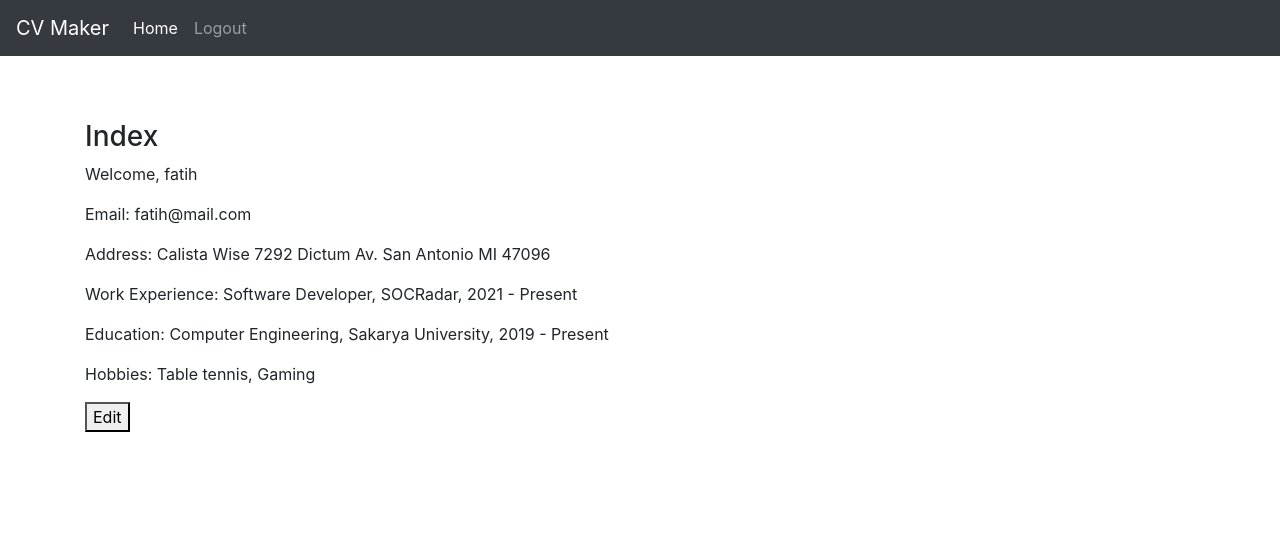
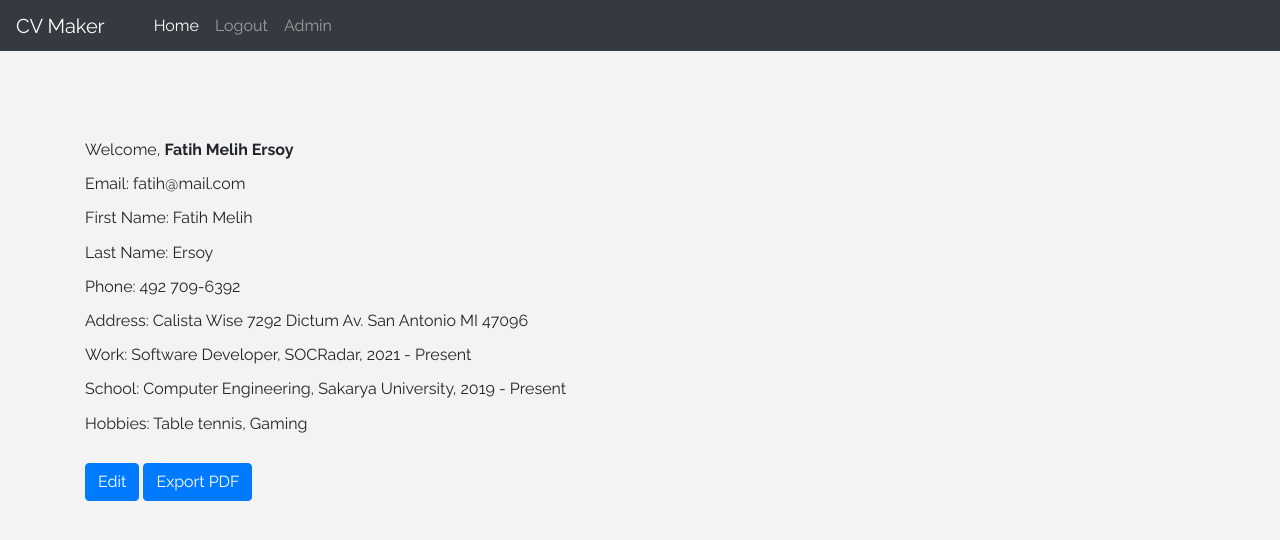
Before and after one commit to f4tih35/cv-maker, a Flask app: page / in a window 1280 px wide. Shown: the top 540 px of the page. Run offline with Flask 2, Linux system fonts and the light colour scheme; a user stored in the database is signed in; some libraries are stand-ins or nearby versions.

Commit message:
improvements added
- form improvement
- user improvement
- password hashing with bcrypt
- ui improvement

```diff
--- a/cvmaker/__init__.py
+++ b/cvmaker/__init__.py
@@ -3,7 +3,7 @@ from flask_sqlalchemy import SQLAlchemy
 from flask_admin import Admin, AdminIndexView
 from flask_admin.contrib.sqla import ModelView
 from flask_login import LoginManager, current_user
-
+from flask_bcrypt import Bcrypt
 from os import environ
 import redis
 
@@ -12,7 +12,7 @@ app = Flask(__name__)
 app.config['SECRET_KEY'] = 'mysecretkey'
 app.config['SQLALCHEMY_DATABASE_URI'] = 'sqlite:///test.db'
 db = SQLAlchemy(app)
-
+bcrypt = Bcrypt(app)
 login_manager = LoginManager(app)
 login_manager.login_view = "login"
 from cvmaker.models import User
--- a/cvmaker/forms.py
+++ b/cvmaker/forms.py
@@ -1,5 +1,5 @@
 from flask_wtf import FlaskForm
-from wtforms import StringField, PasswordField, SubmitField
+from wtforms import StringField, PasswordField, SubmitField, DateTimeField
 from wtforms.validators import DataRequired, Length, Email
 
 class RegisterForm(FlaskForm):
@@ -14,6 +14,9 @@ class LoginForm(FlaskForm):
     submit = SubmitField('Sign In')
 
 class WelcomeForm(FlaskForm):
+    firstname = StringField('First Name')
+    lastname = StringField('Last Name')
+    phone = StringField('Address')
     address = StringField('Address')
     work = StringField('Job')
     school = StringField('School')
@@ -23,8 +26,12 @@ class WelcomeForm(FlaskForm):
 class EditForm(FlaskForm):
     username = StringField('Username',validators=[DataRequired(), Length(min=2,max=20)])
     email  = StringField('Email',validators=[DataRequired(), Email()])
+    firstname = StringField('First Name')
+    lastname = StringField('Last Name')
+    phone = StringField('Address')
     address = StringField('Address')
+    dateofbirth = DateTimeField('DateOfBirth')
     work = StringField('Job')
     school = StringField('School')
     hobbies = StringField('Hobbies')
-    submit = SubmitField('Continue')
+    submit = SubmitField('Edit')
--- a/cvmaker/models.py
+++ b/cvmaker/models.py
@@ -1,6 +1,7 @@
 from cvmaker import db, login_manager
 from flask_login import UserMixin
 import json
+from datetime import datetime
 
 @login_manager.user_loader
 def load_user(user_id):
@@ -11,7 +12,11 @@ class User(UserMixin, db.Model):
     username = db.Column(db.String(30),nullable=False)
     email = db.Column(db.String(50), unique=True, nullable=False)
     password = db.Column(db.String(30),nullable=False)
+    firstname = db.Column(db.String(30),nullable=True)
+    lastname = db.Column(db.String(30),nullable=True)
+    phone = db.Column(db.String(100),nullable=True)
     address = db.Column(db.String(100),nullable=True)
+    dateofbirth = db.Column(db.DateTime, nullable = True)
     work = db.Column(db.String(100),nullable=True)
     school = db.Column(db.String(100),nullable=True)
     hobbies = db.Column(db.String(100),nullable=True)
--- a/cvmaker/routes.py
+++ b/cvmaker/routes.py
@@ -6,6 +6,7 @@ from flask_login import login_required, login_user, logout_user, current_user
 import json
 import pdfkit
 from flask_weasyprint import render_pdf
+from . import bcrypt
 
 
 @app.route('/',methods=['GET','POST'])
@@ -16,6 +17,9 @@ def index():
     if form.validate_on_submit():
         current_user.username = form.username.data
         current_user.email = form.email.data
+        current_user.firstname = form.firstname.data
+        current_user.lastname = form.lastname.data
+        current_user.phone = form.phone.data
         current_user.address = form.address.data
         current_user.work = form.work.data
         current_user.school = form.school.data
@@ -31,7 +35,7 @@ def login():
     form = LoginForm()
     if form.validate_on_submit():
         user = User.query.filter_by(email=form.email.data).first()
-        if user and user.password == form.password.data:
+        if user and bcrypt.check_password_hash(user.password, form.password.data):
             login_user(user)
             flash(f'{form.email.data} logged in', 'success')
             return redirect(url_for('welcome'))
@@ -45,9 +49,13 @@ def welcome():
     if current_user.welcome == False:
         form = WelcomeForm()
         if form.validate_on_submit():
+            current_user.firstname = form.firstname.data
+            current_user.lastname = form.lastname.data
+            current_user.address = form.address.data
+            current_user.phone = form.phone.data
+            current_user.hobbies = form.hobbies.data
             current_user.work = form.work.data
             current_user.school = form.school.data
-            current_user.hobbies = form.hobbies.data
             current_user.welcome = True
             db.session.add(current_user)
             db.session.commit()
@@ -62,7 +70,8 @@ def register():
         return redirect(url_for('index'))
     form = RegisterForm()
     if form.validate_on_submit():
-        user = User(username=form.username.data, email=form.email.data, password=form.password.data)
+        pw_hash = bcrypt.generate_password_hash(form.password.data)
+        user = User(username=form.username.data, email=form.email.data, password=pw_hash)
         db.session.add(user)
         db.session.commit()
         flash(f'{form.username.data} account created', 'success')
@@ -79,8 +88,7 @@ from weasyprint import HTML
 
 @app.route('/getpdf')
 @login_required
-def function():
-    # HTML(string=render_template('resume.html')).write_pdf("report.pdf")
-    # return ("itworked")
+def getpdf():
     html = render_template('resume.html')
+    #return render_template('resume.html', title='Register')
     return render_pdf(HTML(string=html))
--- a/cvmaker/static/index.js
+++ b/cvmaker/static/index.js
@@ -1,11 +1,19 @@
 var form_elements = document.getElementsByClassName('form-element');
 var info_elements = document.getElementsByClassName('info-element');
+var editbtn = document.getElementById('editbtn');
+var pdfbtn = document.getElementById('pdfbtn');
+var backbtn = document.getElementById('backbtn');
+
+backbtn.style.display = 'none';
 
 for(var i = 0;i<form_elements.length;i++){
     form_elements[i].style.display = 'none';
 }
 
 const showForm = () => {
+    editbtn.style.display = 'none';
+    pdfbtn.style.display = 'none';
+    backbtn.style.display = 'block';
     for(var i = 0;i<form_elements.length;i++){
         form_elements[i].style.display = 'block';
     }
@@ -13,3 +21,7 @@ const showForm = () => {
         info_elements[i].style.display = 'none';
     }
 }
+
+function delback(){
+    backbtn.style.display = 'none';
+}
--- /dev/null
+++ b/cvmaker/static/layout.css
@@ -0,0 +1,192 @@
+    /* Reset */
+    @import url("https://fonts.googleapis.com/css?family=Raleway:400,700&display=swap");
+    :root {
+      font-size: 16px;
+    }
+
+    html {
+      box-sizing: border-box;
+    }
+
+    *, ::before, ::after {
+      box-sizing: inherit;
+    }
+
+    html, body {
+      margin: 0;
+      padding: 0;
+    }
+
+    body {
+      font-family: sans-serif;
+    }
+
+    header, nav, main, section, article, aside, time, footer {
+      display: block;
+    }
+
+    h1, h2, h3, h4, h5, h6, p {
+      margin: 0 0 15px;
+      padding: 0;
+    }
+
+    h1 {
+      font-size: 2rem;
+    }
+
+    h2 {
+      font-size: 1.75rem;
+    }
+
+    h3 {
+      font-size: 1.5rem;
+    }
+
+    h4 {
+      font-size: 1.25rem;
+    }
+
+    h5 {
+      font-size: 1rem;
+    }
+
+    h6 {
+      font-size: 0.75rem;
+    }
+
+    img {
+      max-width: 100%;
+    }
+
+    form {
+      margin-bottom: 15px;
+    }
+
+    form fieldset {
+      margin: 0;
+      padding: 0;
+      min-width: auto;
+      border: none;
+      min-inline-size: 100%;
+    }
+
+    form fieldset legend {
+      margin: 0;
+      padding: 0;
+      font-size: 0;
+      border: none;
+      visibility: hidden;
+    }
+
+    label {
+      display: inline-block;
+      margin-bottom: 5px;
+    }
+
+    input,
+    textarea,
+    select,
+    button {
+      display: block;
+      margin-bottom: 15px;
+      padding: 5px 10px;
+      width: 100%;
+      font: inherit;
+    }
+
+    input[type=submit],
+    input[type=button],
+    input[type=reset],
+    input[type=checkbox],
+    input[type=radio],
+    button {
+      display: inline-block;
+      width: auto;
+    }
+
+    ul, ol {
+      margin: 0 0 15px 25px;
+      padding: 0;
+    }
+
+    ul li, ol li {
+      margin: 0;
+      padding: 0;
+    }
+
+    /*
+        Styles
+    */
+    body {
+      padding: 20px;
+      font-family: "Raleway", sans-serif;
+      line-height: 1.2;
+      background-color: #f3f3f3;
+    }
+
+    h1 {
+      padding-bottom: 10px;
+      font-weight: 400;
+    }
+
+    button {
+      padding: 10px 15px;
+      color: #ffffff;
+      background-color: #007bff;
+      border: 0;
+      cursor: pointer;
+    }
+
+    .wrapper {
+      margin: 0 auto;
+      width: 100%;
+      max-width: 960px;
+    }
+
+    .text-right {
+      text-align: right;
+    }
+
+    .form-wizard {
+      padding: 40px 50px;
+      background-color: #ffffff;
+      box-shadow: 0 5px 25px -5px rgba(0, 0, 0, 0.1);
+    }
+
+    .step {
+      display: none;
+    }
+
+    .step.is-active {
+      display: block;
+    }
+
+    .input-group {
+      padding-bottom: 10px;
+    }
+
+    .input-group.has-error .form-control {
+      border-color: #ff3355;
+    }
+
+    .form-control {
+      padding: 10px 15px;
+      border: 1px solid #777777;
+    }
+
+    .btn-prev {
+      display: none;
+    }
+
+    .btn-prev.is-active {
+      display: inline-block;
+    }
+
+    .progress-bar {
+      margin-bottom: 10px;
+      width: 100%;
+      height: 2px;
+      transform-origin: left center;
+      transform: scaleX(0.01);
+      transition: transform 0.2s ease;
+    }
--- /dev/null
+++ b/cvmaker/static/welcome.css
@@ -0,0 +1,4 @@
+.formheader{
+    margin-top:8px;
+    margin-right:5px;
+}
--- a/cvmaker/templates/index.html
+++ b/cvmaker/templates/index.html
@@ -3,9 +3,7 @@
 
 <link rel="stylesheet" href="{{ url_for('static', filename='index.css') }}">
 
-<h3>Index</h3>
-
-<!-- flash message -->
+<!-- flash message
 {% with messages = get_flashed_messages() %}
   {% if messages %}
     <ul class=flashes>
@@ -15,29 +13,58 @@
     </ul>
   {% endif %}
 {% endwith %}
-
+-->
 
 <form action="" method="POST">
 
   {{ form.hidden_tag() }}
 
-  <p class="info-element">Welcome, {{ current_user.username }} </p>
-  {{ form.username(placeholder='Username', class_="form-element") }}
+  <p class="info-element">Welcome, <b>{{ current_user.firstname}} {{current_user.lastname }}</b> </p>
+  <label for="" class="form-element">Username</label>
+  {{ form.username(placeholder='Username', class_="form-element", value=current_user.username) }}
+
+  <label for="" class="form-element">Email</label>
   <p class="info-element">Email: {{ current_user.email }}</p>
-  {{ form.email(placeholder='Email', class_="form-element") }}
+  {{ form.email(placeholder='Email', class_="form-element", value=current_user.email) }}
+
+  <label for="" class="form-element">First Name</label>
+  <p class="info-element">First Name: {{ current_user.firstname }}</p>
+  {{ form.firstname(placeholder='First Name', class_="form-element", value=current_user.firstname) }}
+
+  <label for="" class="form-element">Last Name</label>
+  <p class="info-element">Last Name: {{ current_user.lastname }}</p>
+  {{ form.lastname(placeholder='Last Name', class_="form-element", value=current_user.lastname) }}
+
+  <label for="" class="form-element">Phone</label>
+  <p class="info-element">Phone: {{ current_user.phone }}</p>
+  {{ form.phone(placeholder='Phone', class_="form-element", value=current_user.phone) }}
+
+  <label for="" class="form-element">Address</label>
   <p class="info-element">Address: {{ current_user.address }}</p>
-  {{ form.address(placeholder='Address', class_="form-element") }}
-  <p class="info-element">Work Experience: {{ current_user.work }}</p>
-  {{ form.work(placeholder='Work Experience', class_="form-element") }}
-  <p class="info-element">Education: {{ current_user.school }}</p>
-  {{ form.school(placeholder='Education', class_="form-element") }}
+  {{ form.address(placeholder='Address', class_="form-element", value=current_user.address) }}
+
+  <label for="" class="form-element">Work</label>
+  <p class="info-element">Work: {{ current_user.work }}</p>
+  {{ form.work(placeholder='Work', class_="form-element", value=current_user.work) }}
+
+  <label for="" class="form-element">School</label>
+  <p class="info-element">School: {{ current_user.school }}</p>
+  {{ form.school(placeholder='School', class_="form-element", value=current_user.school) }}
+
+  <label for="" class="form-element">Hobbies</label>
   <p class="info-element">Hobbies: {{ current_user.hobbies }}</p>
-  {{ form.hobbies(placeholder='Hobbies', class_="form-element") }}
+  {{ form.hobbies(placeholder='Hobbies', class_="form-element", value=current_user.hobbies) }}
 
-  <button onclick="showForm()">Edit</button>
+  <div class="col">
+    <div class="row">
+      <p id="backbtn" onclick="delback()" ><a class="btn btn-primary" href="{{url_for('index')}}" style="margin-right: 7px;">Back</a></p>
+      {{ form.submit(class_="form-element btn btn-primary") }}
+    </div>
+  </div>
+
 </form>
-
-
+<a href="#" onclick="showForm()" id="editbtn" class="btn btn-primary">Edit</a>
+<a class="btn btn-primary" id="pdfbtn" href="{{url_for('getpdf')}}">Export PDF</a>
 
 <script src="{{ url_for('static', filename = 'index.js') }}"></script>
 
--- a/cvmaker/templates/layout.html
+++ b/cvmaker/templates/layout.html
@@ -5,6 +5,7 @@
     <meta http-equiv="X-UA-Compatible" content="IE=edge">
     <meta name="viewport" content="width=device-width, initial-scale=1.0">
     <link rel="stylesheet" href="https://stackpath.bootstrapcdn.com/bootstrap/4.3.1/css/bootstrap.min.css" integrity="sha384-ggOyR0iXCbMQv3Xipma34MD+dH/1fQ784/j6cY/iJTQUOhcWr7x9JvoRxT2MZw1T" crossorigin="anonymous">
+    <link rel="stylesheet" href="{{ url_for('static', filename='layout.css') }}">
     {% if title %}
     <title>CV Maker - {{title}}</title>
     {% else %}
@@ -14,7 +15,7 @@
 <body>
 
     <nav class="navbar navbar-expand-md navbar-dark bg-dark fixed-top">
-        <a class="navbar-brand" href="#">CV Maker</a>
+        <a class="navbar-brand" href="{{url_for('index')}}">CV Maker</a>
         <button class="navbar-toggler" type="button" data-toggle="collapse" data-target="#navbarsExampleDefault" aria-controls="navbarsExampleDefault" aria-expanded="false" aria-label="Toggle navigation">
           <span class="navbar-toggler-icon"></span>
         </button>
@@ -28,13 +29,20 @@
             <li class="nav-item">
               <a class="nav-link" href="{{ url_for('logout') }}">Logout</a>
             </li>
+            {% if current_user.isAdmin == True %}
+            <li class="nav-item">
+              <a class="nav-link" href="{{ url_for('admin.index') }}">Admin</a>
+            </li>
+            {% endif %}
             {% else %}
+            <!--
             <li class="nav-item">
                 <a class="nav-link" href="{{ url_for('login') }}">Login<span class="sr-only">(current)</span></a>
               </li>
               <li class="nav-item">
                 <a class="nav-link" href="{{ url_for('register') }}">Register</a>
               </li>
+              -->
               {% endif %}
           </ul>
         </div>
--- a/cvmaker/templates/login.html
+++ b/cvmaker/templates/login.html
@@ -45,12 +45,12 @@
                 <a href="#" class="pull-right">Forgot Password?</a>-->
             </div>
         </form>
-        <p class="text-center">Don't have an account?<a href="#">Sign Up</a></p>
+        <p class="text-center">Don't have an account?<a href="{{url_for('register')}}"> Sign Up</a></p>
     </div>
 
 </form>
 
-    <!-- flash message start -->
+    <!-- flash message start
     {% with messages = get_flashed_messages() %}
     {% if messages %}
     <ul class=flashes>
@@ -60,7 +60,7 @@
     </ul>
     {% endif %}
     {% endwith %}
-    <!-- flash message end -->
+    flash message end -->
 
 
 {% endblock content %}
--- a/cvmaker/templates/register.html
+++ b/cvmaker/templates/register.html
@@ -48,12 +48,12 @@
                 <a href="#" class="pull-right">Forgot Password?</a>-->
             </div>
         </form>
-        <p class="text-center">Already have an account? <a href="#">Sign In</a></p>
+        <p class="text-center">Already have an account? <a href="{{url_for('login')}}"> Sign In</a></p>
     </div>
 
 </form>
 
-    <!-- flash message start -->
+    <!-- flash message start
     {% with messages = get_flashed_messages() %}
     {% if messages %}
     <ul class=flashes>
@@ -63,7 +63,7 @@
     </ul>
     {% endif %}
     {% endwith %}
-    <!-- flash message end -->
+    flash message end -->
 
 
 {% endblock content %}
```
Also changed, not shown: cvmaker/static/welcome.js (added, +114 -0 lines), cvmaker/templates/resume.html (+21 -31 lines), cvmaker/templates/welcome.html (+71 -1 lines), cvmaker/test.db.
